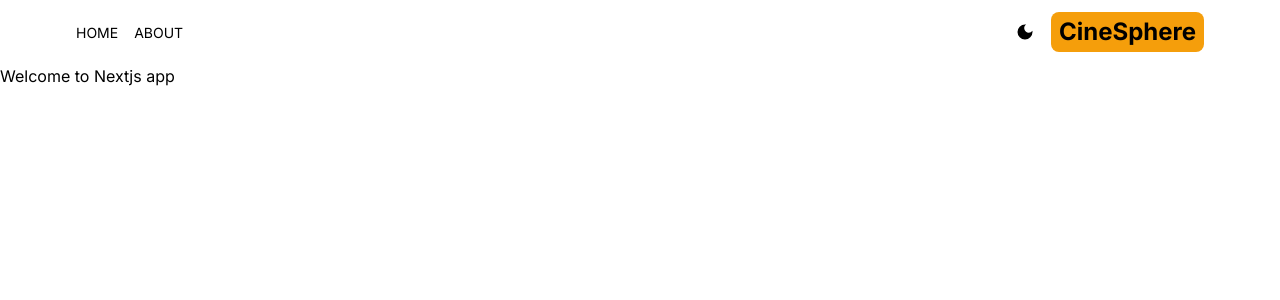
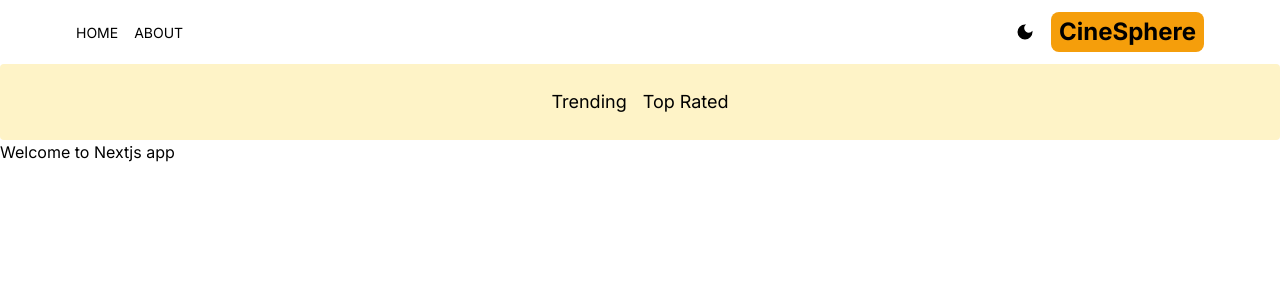
Before and after one commit to Sahil-4U/CineSphere, a Next.js app: page / in a window 1280 px wide. Shown: the top 300 px of the page. Built offline with nearby package versions, Linux system fonts and the light colour scheme.

Commit message:
navbar created successfully

```diff
--- a/src/app/layout.js
+++ b/src/app/layout.js
@@ -2,6 +2,7 @@
 import "./globals.css";
 import Header from "@/components/Header";
 import Provider from "./Provider";
+import Navbar from "@/components/Navbar";
 
 const inter = Inter({ subsets: ["latin"] });
 
@@ -15,7 +16,8 @@
     <html lang="en">
       <body className={inter.className}>
         <Provider>
-        <Header />
+          <Header />
+          <Navbar />
         {children}
         </Provider>
       </body>
--- /dev/null
+++ b/src/components/Navbar.jsx
@@ -0,0 +1,13 @@
+import NavbarItem from "./NavbarItem";
+
+
+function Navbar() {
+  return (
+      <div className="flex justify-center gap-4 dark:bg-gray-600 bg-amber-100 p-6 lg:text-lg rounded">
+          <NavbarItem title="Trending" param="fetchTrending" />
+          <NavbarItem title="Top Rated" param="fetchTopRated"/>
+    </div>
+  )
+}
+
+export default Navbar;
--- /dev/null
+++ b/src/components/NavbarItem.jsx
@@ -0,0 +1,22 @@
+"use client";
+import Link from "next/link";
+import { useSearchParams } from "next/navigation";
+
+export default function NavbarItem({ title, param }) {
+  const searchParams = useSearchParams();
+  const cat = searchParams.get("cat");
+  return (
+    <Link
+      href={`/?cat=${param}`}
+      className={`hover:text-amber-600 hover:font-semibold
+            ${
+              cat == param
+                ? "underline underline-offset-8 rounded-lg decoration-4 decoration-amber-500"
+                : ""
+            }
+        `}
+    >
+      {title}
+    </Link>
+  );
+}
```
